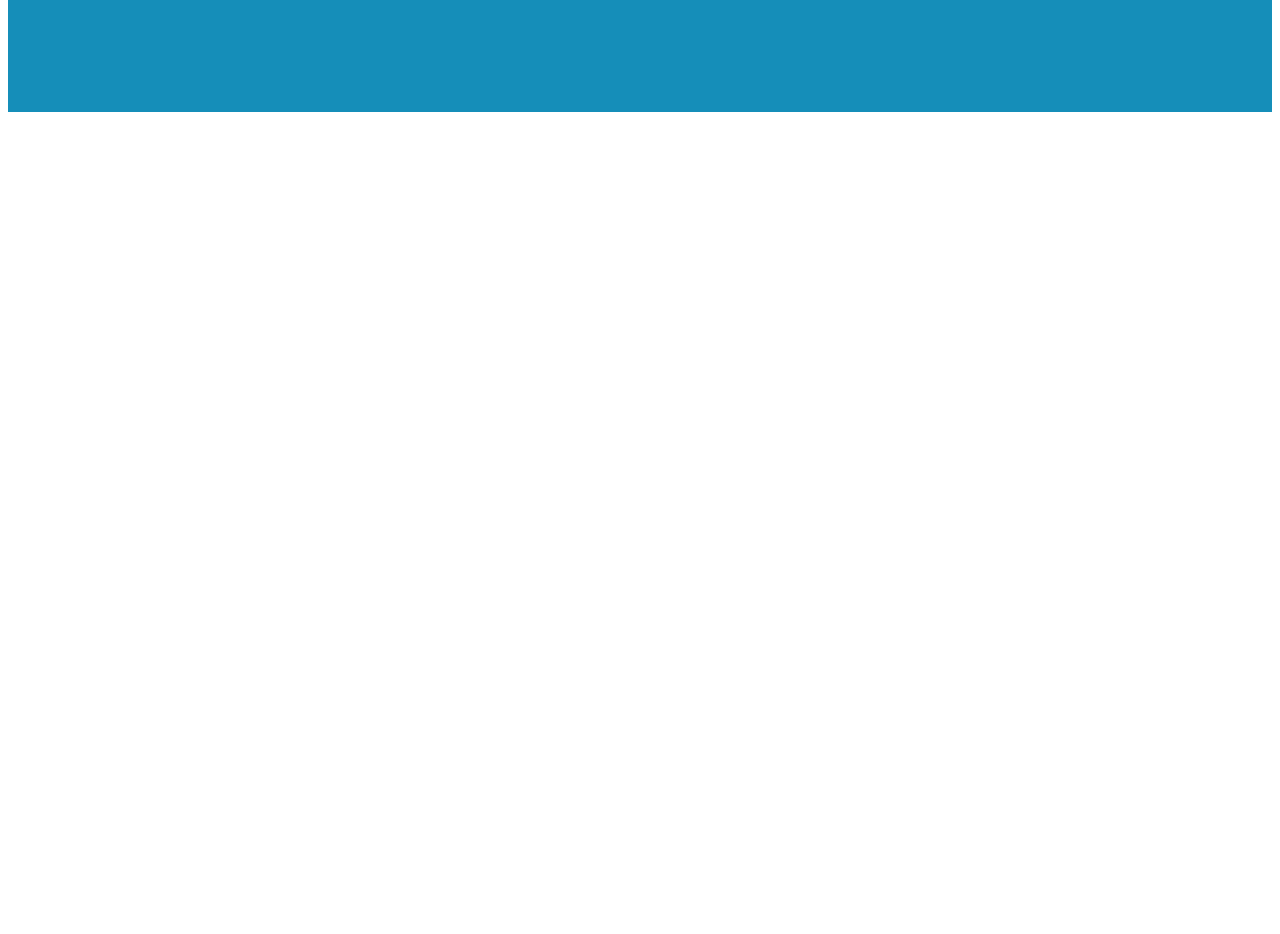
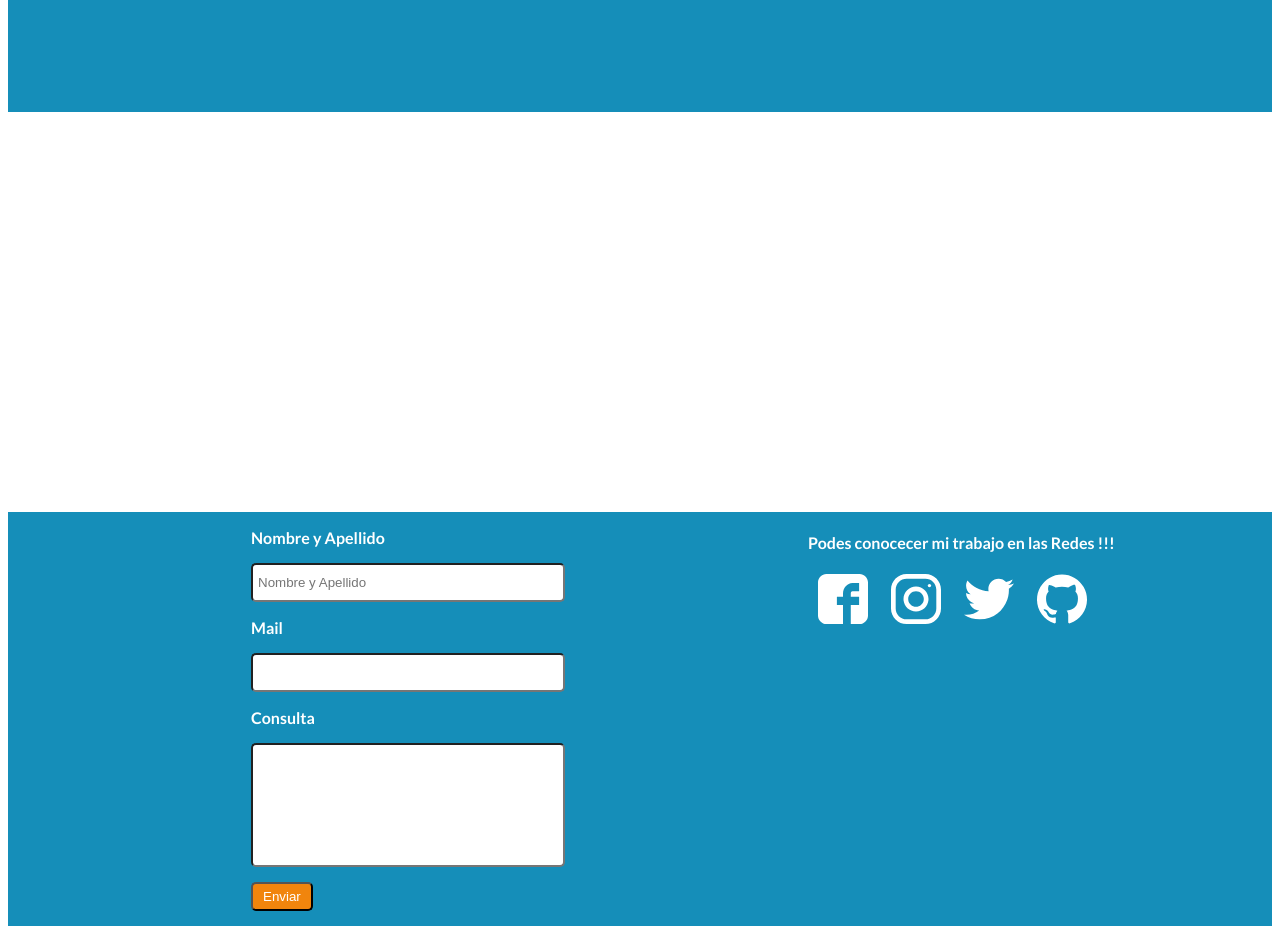
Before and after one commit to fspiritosi/Portfolio, a plain HTML site: page index.html in a window 1280 px wide. Shown: the part 416-1350 px from the top of the page. Before the commit the page ends 800 px from the top, so only its background shows below. Drawn offline with Linux system fonts and the light colour scheme.

Commit message:
Agregando el Fotter

```diff
--- a/css/style.css
+++ b/css/style.css
@@ -24,9 +24,10 @@ body{
   color: white;
 }
 .callToAction{
-  border: 1px solid;
-  border-radius: 5px;
+  border: 3px solid;
+  border-radius: 50px;
   padding: 10px;
+  font-weight: bold;
 
 }
 
@@ -42,7 +43,7 @@ body{
 }
 
 .logo{
-  width: 150px;
+  width: 300px;
   height: 100px;
 }
 
@@ -79,3 +80,78 @@ body{
 .hero h5{
   font-size: 1em;
 }
+
+.portfolio{
+  height: 400px;
+}
+
+.footer {
+  display: flex;
+  background-color: #158eb9;
+  color: white;
+}
+
+.footer_container{
+  display: inherit;
+  width: 800px;
+  align-items: center;
+  justify-content: center;
+
+}
+
+.footer_form p{
+  font-weight: bold;
+
+}
+
+.footer_form input{
+  display: block;
+  width: 300px;
+  padding: 10px 5px;
+  border-radius: 5px;
+}
+
+.form_consulta{
+  height: 100px;
+}
+.form_button{
+  border-radius: 5px;
+  background-color: #F1850D;
+  padding: 5px 10px;
+  color: inherit;
+  margin: 15px auto ;
+
+}
+
+.footer_redes{
+  color: white;
+  display: block;
+}
+
+.social_link{
+    display: inline-block;
+    width: 50px;
+    height: 50px;
+    margin: 0 10px;
+    background-size: 50px 50px;
+
+
+}
+
+.social_link.GitHub{
+  background-image: url(../img/github.svg);
+
+}
+
+.social_link.Facebook{
+  background-image: url(../img/facebook.svg)
+
+}
+.social_link.Twitter{
+  background-image: url(../img/twitter.svg)
+
+}
+.social_link.Instagram{
+  background-image: url(../img/instagram.svg)
+
+}
--- a/index.html
+++ b/index.html
@@ -13,7 +13,7 @@
 <body>
   <header class="header">
     <div class="container">
-      <img class="logo" src="./img/logo2.png" alt="Logo">
+      <img class="logo" src="./img/g2017.png" alt="Logo">
       <nav class="main">
         <ol>
           <li>
@@ -34,7 +34,7 @@
     </div>
 
   </section>
-  <section id="portafolio">
+  <section id="portfolio" class="portfolio">
 
   </section>
   <section id="oferta">
@@ -43,6 +43,27 @@
   <section id="testimonios">
 
   </section>
-  <footer></footer>
+  <footer class="footer">
+    <div class="footer_container">
+      <form class="footer_form" action="index.html" method="post">
+        <p>Nombre y Apellido</p>
+        <input type="text" name="Nombre" value="" placeholder="Nombre y Apellido">
+        <p>Mail</p>
+        <input type="email" name="" value="">
+        <p>Consulta</p>
+        <input class="form_consulta" type="text" name="" value="">
+        <button  class="form_button" type="button" name="button" value="Enviar">Enviar</button>
+      </form>
+    </div>
+    <div class="footer_info">
+      <h4>Podes conocecer mi trabajo en las Redes !!!</h4>
+      <div class="footer_redes">
+        <a href="https://www.facebook.com/spirif" class="social_link Facebook"></a>
+        <a href="https://www.instagram.com/fabriciospiritosi" class="social_link Instagram"></a>
+        <a href="https://twitter.com/fspiritosi?lang=es" class="social_link Twitter"></a>
+        <a href="https://github.com/fspiritosi" class="social_link GitHub"></a>
+      </div>
+    </div>
+  </footer>
 </body>
 </html>
```
Also changed, not shown: img/envelope.svg (added), img/facebook.svg (added), img/favicom.png (added), img/favicom.svg (added), img/favicon.svg (added), img/g2017.png (added), img/github.svg (added), img/instagram.svg (added), img/logo.svg (added), img/platzi.png (added), img/twitter.svg (added).
